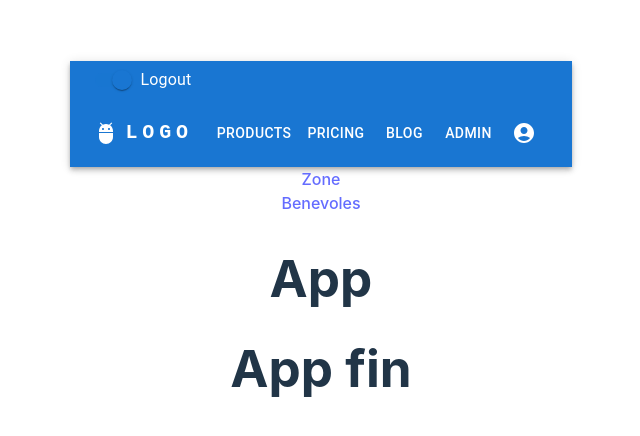
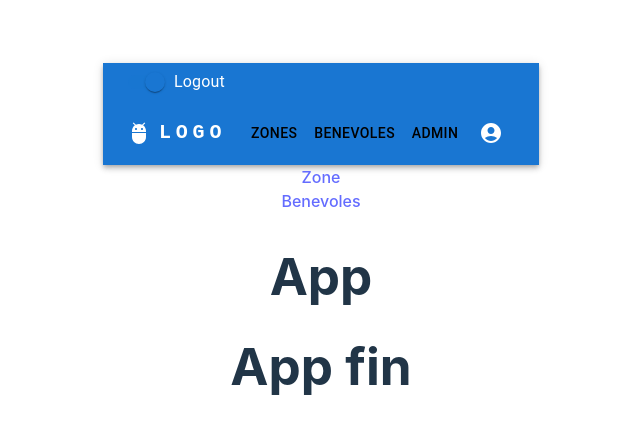
Before and after one commit to EAgnese/awi-festival-front, a React (Vite) app: page / in a window 1280 px wide. Shown: the part 154-590 px from the top of the page, without its empty margins (319-959 px from the left). Built offline with nearby package versions, Linux system fonts and the light colour scheme.

Commit message:
nav bar avec link

```diff
--- /dev/null
+++ b/src/assets/navBar.css
@@ -0,0 +1,3 @@
+.link{
+    color: black;
+}
--- a/src/components/NavBar.tsx
+++ b/src/components/NavBar.tsx
@@ -14,9 +14,13 @@ import Menu from '@mui/material/Menu';
 import Container from '@mui/material/Container';
 import Button from '@mui/material/Button';
 import AdbIcon from '@mui/icons-material/Adb';
+import '../assets/navBar.css';
+
+
+import { Link } from "react-router-dom";//outlet pour indiquer ou placer le chield component dans app & link pour remplacer les a href (pour ne pas recharger la page)
+
 
 export default function MenuAppBar() {
-  const pages = ['Products', 'Pricing', 'Blog'];
   const settings = ['Profile', 'Account', 'Dashboard', 'Logout'];
 
   const [auth, setAuth] = React.useState(true);
@@ -105,13 +109,30 @@ export default function MenuAppBar() {
                         display: { xs: 'block', md: 'none' },
                         }}
                         >
-                        {auth && (pages.push('admin'))}
-                        {!auth && (pages.includes('admin') ? pages.pop() : pages)}
-                        {pages.map((page) => (
-                        <MenuItem key={page} onClick={handleCloseNavMenu}>
-                            <Typography textAlign="center">{page}</Typography>
-                        </MenuItem>
-                        ))}
+                        <Typography textAlign="center">
+                            <Box sx={{display : 'flex', flexDirection:'column'}}>
+                                <Button
+                                    key="zone"
+                                    onClick={handleCloseNavMenu}
+                                    >
+                                    <Link to={`zone/`} className='link'>Zones</Link>
+                                </Button>
+                                <Button
+                                    key="benevole"
+                                    onClick={handleCloseNavMenu}
+                                    >
+                                    <Link to={`benevole/`} className='link'>Benevoles</Link>
+                                </Button>
+                                {auth && (
+                                    <Button
+                                        key="admin"
+                                        onClick={handleCloseNavMenu}
+                                        >
+                                        <Link to={`/`} className='link'> Admin</Link>
+                                    </Button>
+                                )}
+                            </Box>
+                        </Typography>
                     </Menu>
                 </Box>
                 <AdbIcon sx={{ display: { xs: 'flex', md: 'none' }, mr: 1 }} />
@@ -133,16 +154,28 @@ export default function MenuAppBar() {
                     >
                     LOGO
                 </Typography>
-                <Box sx={{ flexGrow: 1, display: { xs: 'none', md: 'flex' } }}>
-                {pages.map((page) => (
+                <Box sx={{flexGrow: 1, display: { xs: 'none', md: 'flex' } }}>
                     <Button
-                        key={page}
+                        key="zone"
                         onClick={handleCloseNavMenu}
-                        sx={{ my: 2, color: 'white', display: 'block' }}
+
                         >
-                        {page}
+                        <Link to='zone/' className='link'> Zones</Link>
                     </Button>
-                ))}
+                    <Button
+                        key="benevole"
+                        onClick={handleCloseNavMenu}
+                        >
+                        <Link to={`benevole/`} className='link'>Benevoles</Link>
+                    </Button>
+                    {auth && (
+                        <Button
+                            key="admin"
+                            onClick={handleCloseNavMenu}
+                            >
+                            <Link to={`/`} className='link'> Admin</Link>
+                        </Button>
+                    )}
                 </Box>
                 <Box sx={{ flexGrow: 0 }}>
                     {auth && (
```
